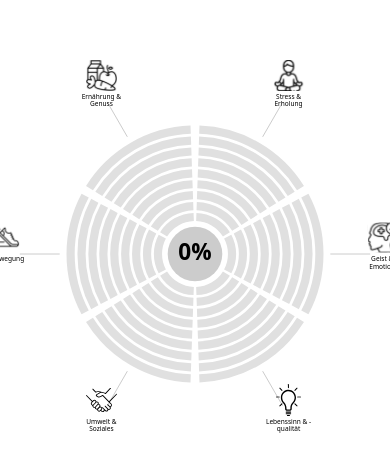
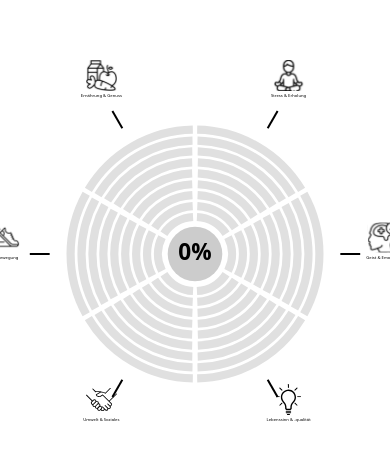
Before and after one commit to shams3049/vigilant-guacamole, a React (Vite) app: page / in a window 390 px wide. Shown: the part 168-640 px from the top of the page. Built offline with nearby package versions, Linux system fonts and the light colour scheme.

Commit message:
Enhance radar chart components: adjust guide line positions, update icon label dimensions, refine sector gap calculations, and restore original radius value in responsive chart

```diff
--- a/src/components/GuideLinesLayer.tsx
+++ b/src/components/GuideLinesLayer.tsx
@@ -20,8 +20,9 @@ export default function GuideLinesLayer({
     <g>
       {sectors.map((s, i) => {
         const angle = s.angle;
-        const p1 = polarToCartesian(center, center, innerRadius, angle);
-        const p2 = polarToCartesian(center, center, outerRadius, angle);
+        // Line starts just outside the last bar and extends inward
+        const p1 = polarToCartesian(center, center, innerRadius + 10, angle);
+        const p2 = polarToCartesian(center, center, outerRadius - 10, angle);
         return (
           <line
             key={`guide-${i}`}
@@ -29,8 +30,8 @@ export default function GuideLinesLayer({
             y1={p1.y}
             x2={p2.x}
             y2={p2.y}
-            stroke="#ccc"
-            strokeWidth={1}
+            stroke="#000"
+            strokeWidth={2}
           />
         );
       })}
--- a/src/components/IconLabelLayer.tsx
+++ b/src/components/IconLabelLayer.tsx
@@ -28,8 +28,8 @@ export default function IconLabelLayer({
         // Use the explicit angle from the sector
         const angle = s.angle;
         const pos = polarToCartesian(center, center, radius, angle);
-        const boxWidth = iconSize * 1.6;
-        const boxHeight = iconSize * 2.1;
+        const boxWidth = iconSize * 2.8;
+        const boxHeight = iconSize * 2.7;
 
         return (
           <foreignObject
@@ -48,11 +48,11 @@ export default function IconLabelLayer({
               justifyContent: 'flex-start',
               width: '100%',
               height: '100%',
-              fontSize: fontSize * 0.7,
+              fontSize: fontSize * 0.45, // slightly smaller font for better fit
               textAlign: 'center',
               lineHeight: 1.1,
               color: '#000',
-              padding: 1,
+              padding: '10px 16px', // more vertical and horizontal padding
               boxSizing: 'border-box',
             }}>
               <img src={s.icon} alt={s.label} style={{ width: iconSize, height: iconSize }} />
@@ -61,6 +61,7 @@ export default function IconLabelLayer({
                 overflowWrap: 'break-word',
                 wordBreak: 'break-word',
                 width: '100%',
+                whiteSpace: 'normal', // allow wrapping
               }}>{s.label}</div>
             </div>
           </foreignObject>
--- a/src/components/RadarLayer.tsx
+++ b/src/components/RadarLayer.tsx
@@ -42,31 +42,27 @@ export default function RadarLayer({
   sectors: { label: string; icon: string; angle: number }[];
   useUniformSectorColor?: boolean;
 }) {
+  const totalSectors = sectors.length;
+  const sectorArcAngle = 60; // 360 / 6
+  const sectorGap = 6; // degrees of gap between sectors
   return (
     <g>
       {values.map((strength, sectorIndex) => {
-        // Use the explicit angle from sectors array
         const baseAngle = sectors[sectorIndex].angle;
-        // Pick color for the sector
-        const sectorColor = COLORS[Math.max(0, Math.min(strength - 1, COLORS.length - 1))];
-
         return Array.from({ length: max }, (_, barIndex) => {
-          // Calculate radius for each bar
           const r = radius + barIndex * (barWidth + gap);
-          // Calculate gap between bars based on radius
-          const perimeterGap = (r / 100) * 1.6;
-          const effectiveGap = Math.max(4, perimeterGap);
-          // Calculate arc angle for each bar
-          const arcAngle = 60 - Math.max(4, (radius + barIndex * (barWidth + gap)) / 100 * 1.6); // 60deg sector
+          // Dynamically reduce the sector gap for outer bars
+          const minSectorGap = 2; // minimum gap in degrees for outermost bar
+          const maxSectorGap = 6; // maximum gap in degrees for innermost bar
+          const sectorGap = maxSectorGap - ((maxSectorGap - minSectorGap) * barIndex) / (max - 1);
+          const arcAngle = sectorArcAngle - sectorGap;
           const startAngle = baseAngle - arcAngle / 2;
           const endAngle = baseAngle + arcAngle / 2;
-          // Determine if this bar is active (filled)
           const active = barIndex + 1 <= strength;
-          // Choose color for active/inactive bar
+          const sectorColor = COLORS[Math.max(0, Math.min(strength - 1, COLORS.length - 1))];
           const color = active
             ? (useUniformSectorColor ? sectorColor : COLORS[Math.min(barIndex, COLORS.length - 1)])
             : INACTIVE_COLOR;
-
           return (
             <path
               key={`${sectorIndex}-${barIndex}`}
--- a/src/components/ResponsiveRadarChart.tsx
+++ b/src/components/ResponsiveRadarChart.tsx
@@ -33,7 +33,7 @@ export default function ResponsiveRadarChart({ values }: { values: number[] }) {
   // Calculate chart geometry
   const center = size / 2;
   const max = 9;
-  const radius = size * 0.095;
+  const radius = size * 0.095; // restore original value
   const barWidth = size * 0.021;
   const gap = size * 0.007;
   const iconRadius = size * 0.48;
```
